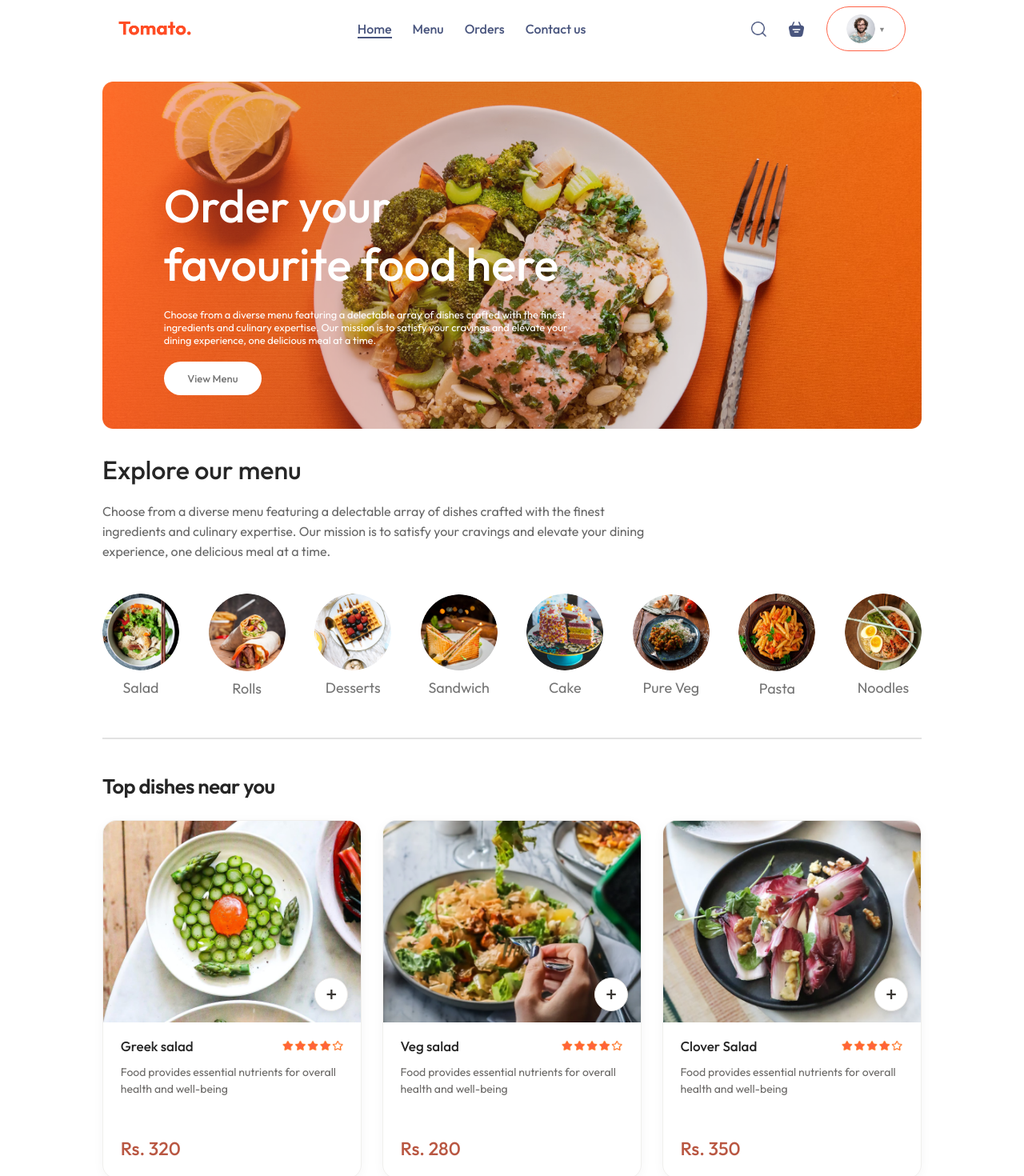
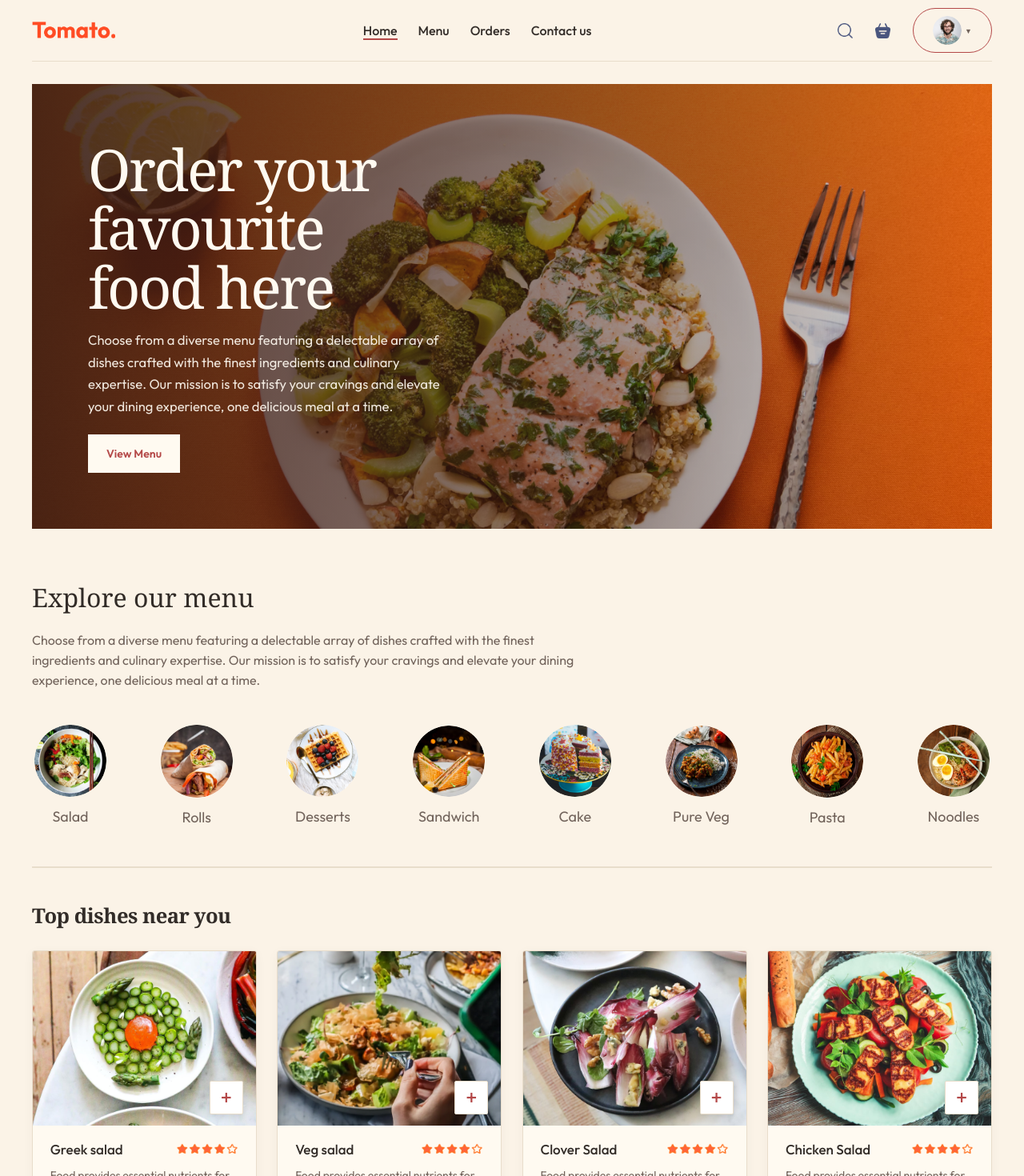
Before and after one commit to namrata-Lamichhane/Food-Delivery, a React (Vite) app in the folder frontend/: page / in a window 1280 px wide. Shown: the top 1470 px of the page at 80% size. Built offline with nearby package versions, Linux system fonts and the light colour scheme; no server answers; sample sign-in values are in the browser's storage.

Commit message:
improve ui

```diff
--- a/frontend/src/components/ExploreMenu/ExploreMenu.css
+++ b/frontend/src/components/ExploreMenu/ExploreMenu.css
@@ -4,13 +4,14 @@
     gap: 20px;
 }
 .explore-menu h1{
-    color: #262626;
+    color: var(--food-ink);
+    font-family: Georgia, "Times New Roman", serif;
     font-weight: 500;
 
 }
 .explore-menu-text{
     max-width: 680px;
-    color: #666;
+    color: var(--food-muted);
     line-height: 1.55;
 }
 .explore-menu-list{
@@ -29,7 +30,8 @@
     width: 7.5vw;
     min-width: 80px;
     border-radius: 50%;
-    transition: 0.2s;
+    border: 3px solid transparent;
+    transition: border-color 180ms ease, transform 180ms ease;
 }
 .explore-menu-list-item{
     display: flex;
@@ -44,21 +46,27 @@
 }
 .explore-menu-list-item span{
     margin-top: 10px;
-    color: #747474;
+    color: var(--food-muted);
     font-size: max(1.4vw,16px);
 }
 .explore-menu hr{
     margin: 10px 0px;
     height: 2px;
-    background-color: #e2e2e2;
+    background-color: var(--food-line);
     border:none;
 }
 .explore-menu-list-item .active{
-    border: 4px solid tomato;
+    border: 3px solid var(--food-red);
     padding: 2px;
 }
+.explore-menu-list-item:hover img {
+    transform: translateY(-3px);
+}
+.explore-menu-list-item .active + span {
+    color: var(--food-red);
+}
 .explore-menu-list-item:focus-visible{
-    outline: 2px solid tomato;
+    outline: 2px solid var(--food-red);
     outline-offset: 4px;
     border-radius: 8px;
 }
--- a/frontend/src/components/FoodDisplay/FoodDisplay.css
+++ b/frontend/src/components/FoodDisplay/FoodDisplay.css
@@ -3,7 +3,8 @@
 }
 
 .food-display h2 {
-  color: #252525;
+  color: var(--food-ink);
+  font-family: Georgia, "Times New Roman", serif;
   font-size: clamp(24px, 2vw, 30px);
   font-weight: 600;
   letter-spacing: -0.02em;
@@ -20,17 +21,17 @@
 .food-item {
   min-width: 0;
   overflow: hidden;
-  border: 1px solid #f0efed;
-  border-radius: 17px;
-  background: #fff;
-  box-shadow: 0 3px 14px #2525250a;
-  animation: food-item-enter 3s ease both;
+  border: 1px solid var(--food-line);
+  border-radius: 3px;
+  background: var(--food-paper);
+  box-shadow: 0 3px 14px #47251c0a;
+  animation: food-item-enter 650ms ease both;
   transition: box-shadow 220ms ease, transform 220ms ease;
 }
 
 .food-item:hover {
   transform: translateY(-4px);
-  box-shadow: 0 12px 28px #25252516;
+  box-shadow: var(--food-shadow);
 }
 
 @keyframes food-item-enter {
@@ -49,7 +50,7 @@
   width: 100%;
   aspect-ratio: 1.28;
   overflow: hidden;
-  background: #f5f3f0;
+  background: var(--food-paper-deep);
 }
 
 .food-item-image {
@@ -72,11 +73,11 @@
   width: 42px;
   height: 42px;
   place-items: center;
-  border: 1px solid #e8e6e3;
-  border-radius: 50%;
+  border: 1px solid var(--food-line);
+  border-radius: 2px;
   background: #fff;
   box-shadow: 0 3px 10px #0000001c;
-  color: #393633;
+  color: var(--food-red);
   cursor: pointer;
   font-size: 27px;
   font-weight: 400;
@@ -85,8 +86,8 @@
 }
 
 .food-item-add:hover {
-  border-color: tomato;
-  background: tomato;
+  border-color: var(--food-red);
+  background: var(--food-red);
   color: #fff;
 }
 
@@ -104,7 +105,7 @@
   align-items: center;
   gap: 10px;
   padding: 5px;
-  border: 1px solid #f0efed;
+  border: 1px solid var(--food-line);
   border-radius: 999px;
   background: #fff;
   box-shadow: 0 3px 10px #0000001c;
@@ -123,18 +124,27 @@
 }
 
 .food-item-counter-remove {
-  background: #ffe4e4;
-  color: #d65b5b;
+  background: #f6e1d9;
+  color: var(--food-red);
 }
 
 .food-item-counter-add {
-  background: #d8f5dc;
-  color: #399c4b;
+  background: #e9e3cb;
+  color: #56744a;
+}
+
+.food-item-counter button {
+  border-radius: 2px;
+}
+
+.food-item-add:focus-visible,
+.food-item-counter button:focus-visible {
+  outline-color: var(--food-red);
 }
 
 .food-item-counter span {
   min-width: 14px;
-  color: #252525;
+  color: var(--food-ink);
   font-size: 16px;
   text-align: center;
 }
@@ -159,7 +169,7 @@
 
 .food-item-name-rating h3 {
   min-width: 0;
-  color: #252525;
+  color: var(--food-ink);
   font-size: clamp(17px, 1.25vw, 21px);
   font-weight: 500;
   line-height: 1.25;
@@ -173,14 +183,14 @@
 
 .food-item-description {
   min-height: 42px;
-  color: #6b6967;
+  color: var(--food-muted);
   font-size: 14px;
   line-height: 1.5;
 }
 
 .food-item-price {
   margin-top: auto;
-  color: #b95742;
+  color: var(--food-red);
   font-size: clamp(20px, 1.8vw, 24px);
   font-weight: 500;
   line-height: 1.2;
--- a/frontend/src/components/LoginPopup/LoginPopup.css
+++ b/frontend/src/components/LoginPopup/LoginPopup.css
@@ -5,15 +5,16 @@
   display: grid;
   place-items: center;
   padding: 20px;
-  background: #00000090;
+  background: #261b17a6;
 }
 
 .login-popup-container {
   width: min(100%, 400px);
   padding: 28px;
-  border-radius: 12px;
-  background: #fff;
-  box-shadow: 0 16px 48px #00000030;
+  border: 1px solid var(--food-line);
+  border-radius: 3px;
+  background: var(--food-paper);
+  box-shadow: 0 16px 48px #47251c30;
 }
 
 .login-popup-title {
@@ -24,7 +25,8 @@
 }
 
 .login-popup-title h2 {
-  color: #252525;
+  color: var(--food-ink);
+  font-family: Georgia, "Times New Roman", serif;
   font-size: 24px;
   font-weight: 600;
 }
@@ -36,8 +38,8 @@
   place-items: center;
   border: 0;
   border-radius: 50%;
-  background: #f5f3f0;
-  color: #393633;
+  background: var(--food-paper-deep);
+  color: var(--food-ink);
   cursor: pointer;
   font-size: 26px;
   line-height: 1;
@@ -51,7 +53,7 @@
 .login-popup-inputs label {
   display: grid;
   gap: 6px;
-  color: #494949;
+  color: var(--food-muted);
   font-size: 14px;
 }
 
@@ -59,22 +61,23 @@
   width: 100%;
   min-height: 44px;
   padding: 10px 12px;
-  border: 1px solid #d8d8d8;
-  border-radius: 6px;
+  border: 1px solid var(--food-line);
+  border-radius: 2px;
+  background: #fffdf9;
   font: inherit;
 }
 
 .login-popup-inputs input:focus-visible,
 .login-popup button:focus-visible {
-  outline: 2px solid tomato;
+  outline: 2px solid var(--food-red);
   outline-offset: 2px;
 }
 
 .login-popup-submit {
   min-height: 46px;
   border: 0;
-  border-radius: 6px;
-  background: tomato;
+  border-radius: 2px;
+  background: var(--food-red);
   color: #fff;
   cursor: pointer;
   font: inherit;
@@ -82,7 +85,7 @@
 }
 
 .login-popup-toggle {
-  color: #666;
+  color: var(--food-muted);
   font-size: 14px;
   text-align: center;
 }
@@ -91,7 +94,7 @@
   padding: 0;
   border: 0;
   background: none;
-  color: tomato;
+  color: var(--food-red);
   cursor: pointer;
   font: inherit;
   font-weight: 600;
@@ -100,10 +103,10 @@
 .login-popup-error {
   padding: 10px 12px;
   border-radius: 6px;
-  background: #fff0f0;
-  color: #c0392b;
+  background: #f9e9df;
+  color: var(--food-red-dark);
   font-size: 13px;
-  border: 1px solid #fcd0d0;
+  border: 1px solid #e6b9aa;
 }
 
 .login-popup-submit:disabled {
--- a/frontend/src/components/Navbar/Header/Header.css
+++ b/frontend/src/components/Navbar/Header/Header.css
@@ -1,55 +1,79 @@
-.header{
-    height:34vw;
-    margin: 30px auto;
-    background: url('../../../assets/header_img.png') no-repeat;
-    background-size: contain;
-    position: relative;
-}
-.header-contents{
-    position: absolute;
-    display: flex;
-    flex-direction: column;
-    align-items: start;
-    gap: 1.5vw;
-    max-width: 50%;
-    bottom:10%;
-    left: 6vw;
-    animation: fadeIn 3s;
+.header {
+  position: relative;
+  display: flex;
+  min-height: clamp(350px, 40vw, 520px);
+  align-items: flex-end;
+  overflow: hidden;
+  margin: 28px 0 64px;
+  background: #6f3020 url('../../../assets/header_img.png') center 53% / cover no-repeat;
+  animation: fadeIn 700ms ease both;
 }
 
-.header-contents h2{
-    font-weight: 500;
-    color: white;
-    font-size: max(4.5vw,22px);
+.header::before {
+  position: absolute;
+  inset: 0;
+  background: linear-gradient(90deg, #1d130fc9 0%, #27170e75 48%, #27170e12 100%);
+  content: '';
 }
 
-.header-contents p{
-    color: white;
-    font-size: 1vw;
+.header-contents {
+  position: relative;
+  display: flex;
+  max-width: 590px;
+  flex-direction: column;
+  align-items: flex-start;
+  gap: 16px;
+  padding: clamp(28px, 6vw, 70px);
+  animation: fadeIn 700ms ease both;
 }
 
-.header-contents button{
-    border: none;
-    color: #747474;
-    font-weight: 500;
-    padding: 1vw 2.3vw;
-    background-color: white;
-    font-size: max(1vw,13px);
-    border-radius: 50px;
+.header-contents h2 {
+  color: #fffaf1;
+  font-family: Georgia, "Times New Roman", serif;
+  font-size: clamp(42px, 6vw, 72px);
+  font-weight: 500;
+  letter-spacing: -0.035em;
+  line-height: 1.02;
 }
-@media (max-width:1050px) {
-    .header-contents{
-        max-width: 45%;
-    }
+
+.header-contents p {
+  max-width: 440px;
+  color: #fffaf1e8;
+  font-size: clamp(14px, 1.3vw, 17px);
+  line-height: 1.65;
 }
-@media (max-width:750px) {
-    .header-contents{
-        max-width: 45%;
-    }
-    .header-contents p{
-        display: none;
-    }
-    .header-contents button{
-        padding: 2vw 4vw;
-    }
+
+.header-contents button {
+  min-height: 48px;
+  margin-top: 6px;
+  padding: 0 22px;
+  border: 1px solid #fffaf1;
+  background: #fffaf1;
+  color: var(--food-red);
+  font-size: 14px;
+  font-weight: 600;
+  cursor: pointer;
+  transition: background-color 160ms ease, transform 160ms ease;
 }
+
+.header-contents button:hover {
+  transform: translateY(-2px);
+  background: #f5e9d8;
+}
+
+@media (max-width: 750px) {
+  .header {
+    min-height: 390px;
+    margin: 18px 0 48px;
+    background-position: 55% center;
+  }
+
+  .header-contents {
+    max-width: 100%;
+    padding: 28px;
+  }
+
+  .header-contents p {
+    max-width: 360px;
+  }
+}
--- a/frontend/src/components/Navbar/Navbar/Navbar.css
+++ b/frontend/src/components/Navbar/Navbar/Navbar.css
@@ -1,16 +1,17 @@
 .navbar {
-  min-height: 64px;
-  padding: 8px 20px;
+  min-height: 76px;
+  padding: 10px 0;
   display: flex;
   justify-content: space-between;
   align-items: center;
   gap: 24px;
-  background: #fff;
-  border-radius: 12px;
+  background: transparent;
+  border-bottom: 1px solid var(--food-line);
+  border-radius: 0;
 }
 
 .navbar .logo {
-  width: 92px;
+  width: 106px;
   flex-shrink: 0;
 }
 
@@ -18,7 +19,7 @@
   display: flex;
   list-style: none;
   gap: 26px;
-  color: #49557e;
+  color: var(--food-ink);
   font-size: 16px;
   font-weight: 500;
 }
@@ -27,7 +28,7 @@
   display: flex;
   align-items: center;
   gap: clamp(14px, 2.4vw, 30px);
-  color: #615950;
+  color: var(--food-muted);
   font-size: 14px;
   font-weight: 500;
 }
@@ -38,11 +39,11 @@
 }
 
 .welcome-nav a:hover {
-  color: #d95840;
+  color: var(--food-red);
 }
 
 .welcome-nav a:focus-visible {
-  outline: 2px solid tomato;
+  outline: 2px solid var(--food-red);
   outline-offset: 4px;
 }
 
@@ -73,14 +74,14 @@
   width: 9px;
   height: 9px;
   border-radius: 50%;
-  background-color: tomato;
+  background-color: var(--food-red);
 }
 
 .navbar button {
   background: transparent;
   font-size: 15px;
-  color: #49557e;
-  border: 1px solid #ff6347;
+  color: var(--food-red);
+  border: 1px solid var(--food-red);
   padding: 9px 24px;
   border-radius: 50px;
   cursor: pointer;
@@ -88,12 +89,12 @@
 }
 
 .navbar button:hover {
-  background-color: #fff4f2;
-  border-color: #f45136;
+  background-color: #f5e9d8;
+  border-color: var(--food-red-dark);
 }
 
 .navbar .active {
-  border-bottom: 2px solid #49557e;
+  border-bottom: 2px solid var(--food-red);
 }
 
 .navbar li {
@@ -120,7 +121,7 @@
 }
 
 .navbar-profile-btn:hover {
-  background: #f5f1f0;
+  background: var(--food-paper-deep);
   border-color: transparent;
 }
 
@@ -134,7 +135,7 @@
 
 .navbar-profile-arrow {
   font-size: 9px;
-  color: #888;
+  color: var(--food-muted);
   line-height: 1;
   user-select: none;
 }
@@ -147,10 +148,10 @@
   min-width: 176px;
   list-style: none;
   padding: 8px;
-  background: #fff;
-  border-radius: 12px;
-  box-shadow: 0 12px 32px #1f29371f, 0 2px 8px #1f29370d;
-  border: 1px solid #e8eaf0;
+  background: var(--food-paper);
+  border-radius: 8px;
+  box-shadow: var(--food-shadow);
+  border: 1px solid var(--food-line);
   z-index: 200;
   animation: dropIn 140ms ease;
 }
@@ -192,13 +193,13 @@
 }
 
 .navbar-profile-link:hover {
-  background: #fff4f2;
-  color: tomato;
+  background: var(--food-paper-deep);
+  color: var(--food-red);
 }
 
 .navbar-profile-link span {
   width: 16px;
-  color: #a76e57;
+  color: var(--food-red);
   font-size: 16px;
   text-align: center;
 }
@@ -210,7 +211,7 @@
 }
 
 .navbar .navbar-logout-btn:focus-visible {
-  outline: 2px solid #f04438;
+  outline: 2px solid var(--food-red);
   outline-offset: 2px;
 }
 
@@ -224,9 +225,6 @@
 /* ── Responsive ──────────────────────────────────────────────────────────── */
 
 @media (max-width: 1050px) {
-  .navbar .logo {
-    width: 140px;
-  }
   .navbar-menu {
     gap: 20px;
     font-size: 17px;
@@ -244,9 +242,6 @@
 }
 
 @media (max-width: 900px) {
-  .navbar .logo {
-    width: 140px;
-  }
   .navbar-menu {
     gap: 15px;
     font-size: 16px;
@@ -273,3 +268,11 @@
     display: none;
   }
 }
+
+.navbar-menu a {
+  transition: color 160ms ease;
+}
+
+.navbar-menu a:hover {
+  color: var(--food-red);
+}
--- a/frontend/src/context/Toast.css
+++ b/frontend/src/context/Toast.css
@@ -10,12 +10,12 @@
   justify-content: space-between;
   gap: 20px;
   padding: 18px 22px;
-  border: 1px solid #d7eadb;
-  border-left: 6px solid #2e9b55;
+  border: 1px solid var(--food-line);
+  border-left: 6px solid #66815a;
   border-radius: 12px;
-  background: linear-gradient(120deg, #f3fff6 0%, #fff 72%);
-  box-shadow: 0 14px 40px #193b2540;
-  color: #203328;
+  background: linear-gradient(120deg, #f7f4e9 0%, #fffaf1 72%);
+  box-shadow: var(--food-shadow);
+  color: var(--food-ink);
   font-size: 16px;
   font-weight: 500;
   line-height: 1.5;
@@ -23,10 +23,10 @@
 }
 
 .app-toast-error {
-  border-color: #f2d6d2;
-  border-left-color: #d94332;
-  background: linear-gradient(120deg, #fff5f3 0%, #fff 72%);
-  color: #49231f;
+  border-color: #e6b9aa;
+  border-left-color: var(--food-red);
+  background: linear-gradient(120deg, #f9e9df 0%, #fffaf1 72%);
+  color: var(--food-red-dark);
 }
 
 .app-toast button {
--- a/frontend/src/index.css
+++ b/frontend/src/index.css
@@ -1,4 +1,17 @@
 @import url('https://fonts.googleapis.com/css2?family=Outfit:wght@100..900&display=swap');
+
+:root {
+  color-scheme: light;
+  --food-cream: #fbf3e7;
+  --food-paper: #fffaf1;
+  --food-paper-deep: #f5e9d8;
+  --food-ink: #322c28;
+  --food-muted: #71635b;
+  --food-red: #b44848;
+  --food-red-dark: #963b3b;
+  --food-line: #e8ddcb;
+  --food-shadow: 0 12px 32px #47251c12;
+}
 
 *{
   padding: 0;
@@ -9,13 +22,15 @@
 }
 body{
   min-height:100vh;
+  background: var(--food-cream);
+  color: var(--food-ink);
 }
 a{
   text-decoration:none;
   color: inherit;
 }
 .app{
-  width: 80%;
+  width: min(1200px, calc(100% - 64px));
   margin: auto;
 }
 @keyframes fadeIn {
@@ -34,3 +49,9 @@ a{
     scroll-behavior: auto !important;
   }
 }
+
+@media (max-width: 600px) {
+  .app {
+    width: calc(100% - 40px);
+  }
+}
--- a/frontend/src/pages/Cart/Cart.css
+++ b/frontend/src/pages/Cart/Cart.css
@@ -1,6 +1,6 @@
 .cart {
   padding: 48px 0 88px;
-  color: #333;
+  color: var(--food-ink);
 }
 
 .cart-items-title,
@@ -13,14 +13,14 @@
 
 .cart-items-title {
   min-height: 48px;
-  border-bottom: 1px solid #e6e6e6;
-  color: #666;
+  border-bottom: 1px solid var(--food-line);
+  color: var(--food-muted);
   font-size: 15px;
 }
 
 .cart-item-row {
   min-height: 72px;
-  border-bottom: 1px solid #e6e6e6;
+  border-bottom: 1px solid var(--food-line);
   font-size: 15px;
 }
 
@@ -41,14 +41,14 @@
   place-items: center;
   border: 0;
   background: transparent;
-  color: #222;
+  color: var(--food-red);
   cursor: pointer;
   font-size: 19px;
   line-height: 1;
 }
 
 .cart-item-remove:hover {
-  color: tomato;
+  color: var(--food-red-dark);
 }
 
 .cart-bottom {
@@ -60,7 +60,8 @@
 
 .cart-total h2 {
   margin-bottom: 22px;
-  color: #252525;
+  color: var(--food-ink);
+  font-family: Georgia, "Times New Roman", serif;
   font-size: 28px;
   font-weight: 600;
 }
@@ -70,14 +71,14 @@
   justify-content: space-between;
   gap: 20px;
   padding: 8px 0;
-  border-bottom: 1px solid #dedede;
-  color: #454545;
+  border-bottom: 1px solid var(--food-line);
+  color: var(--food-muted);
   font-size: 16px;
 }
 
 .cart-total-final {
   border-bottom: 0;
-  color: #252525;
+  color: var(--food-ink);
 }
 
 .cart-checkout {
@@ -87,20 +88,20 @@
   justify-content: center;
   margin-top: 22px;
   padding: 0 20px;
-  border-radius: 3px;
-  background: tomato;
+  border-radius: 2px;
+  background: var(--food-red);
   color: #fff;
   font-size: 14px;
   font-weight: 500;
 }
 
 .cart-checkout:hover {
-  background: #e8533b;
+  background: var(--food-red-dark);
 }
 
 .cart-promo {
   padding-top: 4px;
-  color: #454545;
+  color: var(--food-muted);
   font-size: 15px;
 }
 
@@ -119,7 +120,7 @@
   min-height: 42px;
   flex: 1;
   padding: 0 12px;
-  border: 1px solid #dedede;
+  border: 1px solid var(--food-line);
   border-right: 0;
   border-radius: 3px 0 0 3px;
   font: inherit;
@@ -129,7 +130,7 @@
   min-width: 88px;
   border: 0;
   border-radius: 0 3px 3px 0;
-  background: #252525;
+  background: var(--food-ink);
   color: #fff;
   cursor: pointer;
   font: inherit;
@@ -137,13 +138,13 @@
 
 .cart-empty {
   padding: 24px 0;
-  color: #666;
+  color: var(--food-muted);
 }
 
 .cart-empty a {
   display: inline-block;
   margin-top: 12px;
-  color: tomato;
+  color: var(--food-red);
   font-weight: 500;
 }
 
@@ -189,7 +190,7 @@
   .cart-item-quantity,
   .cart-item-total {
     grid-column: 2;
-    color: #666;
+    color: var(--food-muted);
   }
 
   .cart-item-price {
@@ -226,6 +227,40 @@
   .cart-button{
     flex-direction:column-reverse;
   }
+
+  .cart-items {
+    overflow: hidden;
+    border: 1px solid var(--food-line);
+    background: var(--food-paper);
+  }
+
+  .cart-items-title,
+  .cart-item-row {
+    padding-right: 18px;
+    padding-left: 18px;
+  }
+
+  .cart-total {
+    padding: 24px;
+    border: 1px solid var(--food-line);
+    background: var(--food-paper);
+  }
+
+  .cart-item-image {
+    border: 1px solid var(--food-line);
+    object-fit: cover;
+  }
+
+  .cart-promo-input input {
+    background: var(--food-paper);
+    color: var(--food-ink);
+    font: inherit;
+  }
+
+  .cart-promo-input input:focus-visible {
+    border-color: var(--food-red);
+    outline: 2px solid #b4484830;
+  }
   .cart-promocode{
     justify-content: start;
   }
--- a/frontend/src/pages/Home/Home.css
+++ b/frontend/src/pages/Home/Home.css
@@ -5,11 +5,13 @@
   gap: 30px;
   margin: 100px auto 80px;
   padding: 0 16px;
+  color: var(--food-ink);
   text-align: center;
 }
 
 .app-download h2 {
-  color: #171717;
+  color: var(--food-ink);
+  font-family: Georgia, "Times New Roman", serif;
   font-size: clamp(28px, 3vw, 40px);
   font-weight: 500;
   line-height: 1.3;
@@ -36,7 +38,7 @@
 }
 
 .app-download-platforms a:focus-visible {
-  outline: 3px solid tomato;
+  outline: 3px solid var(--food-red);
   outline-offset: 5px;
 }
 
--- a/frontend/src/pages/MyOrders/MyOrders.css
+++ b/frontend/src/pages/MyOrders/MyOrders.css
@@ -3,13 +3,15 @@
   min-height: 52vh;
   margin: 0 auto;
   padding: 46px 0 76px;
-  color: #242424;
+  color: var(--food-ink);
 }
 
 .my-orders h1 {
   margin: 0 0 24px;
-  font-size: 23px;
-  font-weight: 650;
+  color: var(--food-ink);
+  font-family: Georgia, "Times New Roman", serif;
+  font-size: 30px;
+  font-weight: 500;
 }
 
 .my-orders-list {
@@ -24,8 +26,9 @@
   gap: 16px;
   min-height: 86px;
   padding: 13px 18px;
-  border: 1px solid #bba99e;
-  background: #fff;
+  border: 1px solid var(--food-line);
+  background: var(--food-paper);
+  box-shadow: 0 3px 14px #47251c08;
 }
 
 .my-order-package {
@@ -53,7 +56,7 @@
 .my-order-items span {
   display: block;
   margin-top: 4px;
-  color: #858585;
+  color: var(--food-muted);
   font-size: 11px;
 }
 
@@ -88,42 +91,45 @@
 .my-order-track {
   min-height: 38px;
   padding: 0 12px;
-  border: 1px solid #f0d7d4;
-  border-radius: 4px;
-  background: #fff0ef;
-  color: #373737;
+  border: 1px solid #d9b3a5;
+  border-radius: 2px;
+  background: #f7e9dd;
+  color: var(--food-red-dark);
   font-size: 12px;
   cursor: pointer;
 }
 
 .my-order-track:hover {
-  background: #ffe4e1;
+  background: #f1dace;
 }
 
 .my-order-tracking-detail {
   grid-column: 2 / -1;
   margin: 0 0 2px;
   padding-top: 10px;
-  border-top: 1px solid #eee6e2;
-  color: #626262;
+  border-top: 1px solid var(--food-line);
+  color: var(--food-muted);
   font-size: 12px;
 }
 
 .my-orders-message {
   padding: 38px 24px;
-  border: 1px solid #e8dfda;
-  background: #fff;
+  border: 1px solid var(--food-line);
+  background: var(--food-paper);
   text-align: center;
 }
 
 .my-orders-message h2 {
   margin: 0 0 8px;
+  color: var(--food-ink);
+  font-family: Georgia, "Times New Roman", serif;
   font-size: 18px;
+  font-weight: 500;
 }
 
 .my-orders-message p {
   margin: 0;
-  color: #737373;
+  color: var(--food-muted);
   font-size: 14px;
 }
 
@@ -135,14 +141,14 @@
   margin-top: 18px;
   padding: 0 16px;
   border-radius: 4px;
-  background: tomato;
+  background: var(--food-red);
   color: #fff;
   font-size: 13px;
 }
 
 .my-orders-error {
-  border-color: #efc1b9;
-  color: #9c2c19;
+  border-color: #e6b9aa;
+  color: var(--food-red-dark);
 }
 
 @media (max-width: 850px) {
```
Also changed, not shown: frontend/src/pages/PlaceOrder/PlaceOrder.css (+89 -74 lines).
